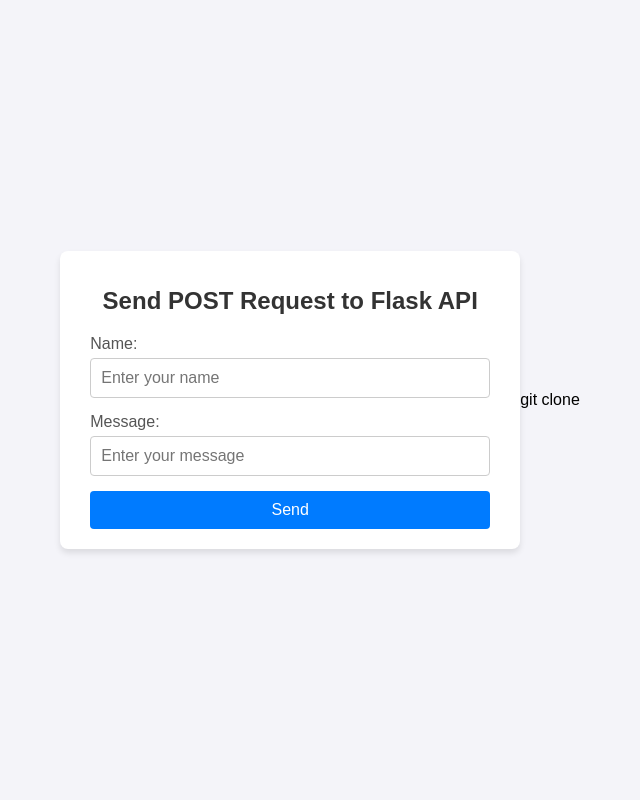
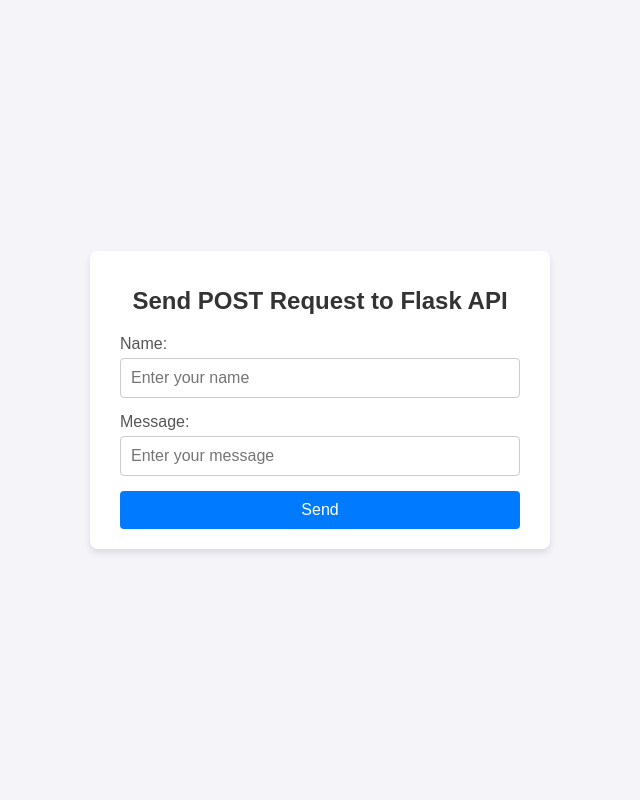
Before and after one commit to tooltham/FLASK-DOCKER-APP, a Flask app: page /post_form in a window 1280 px wide. Shown: the whole page, without its empty margins (320-960 px from the left). Run offline with Flask 3, Linux system fonts and the light colour scheme.

Commit message:
Update post_with_js.html
Remove unnecessary text.

```diff
--- a/app/templates/post_with_js.html
+++ b/app/templates/post_with_js.html
@@ -123,6 +123,6 @@
                 }
             });
         </script>
-    </body> git clone <repository-url>
+    </body>
 
 </html>
```
